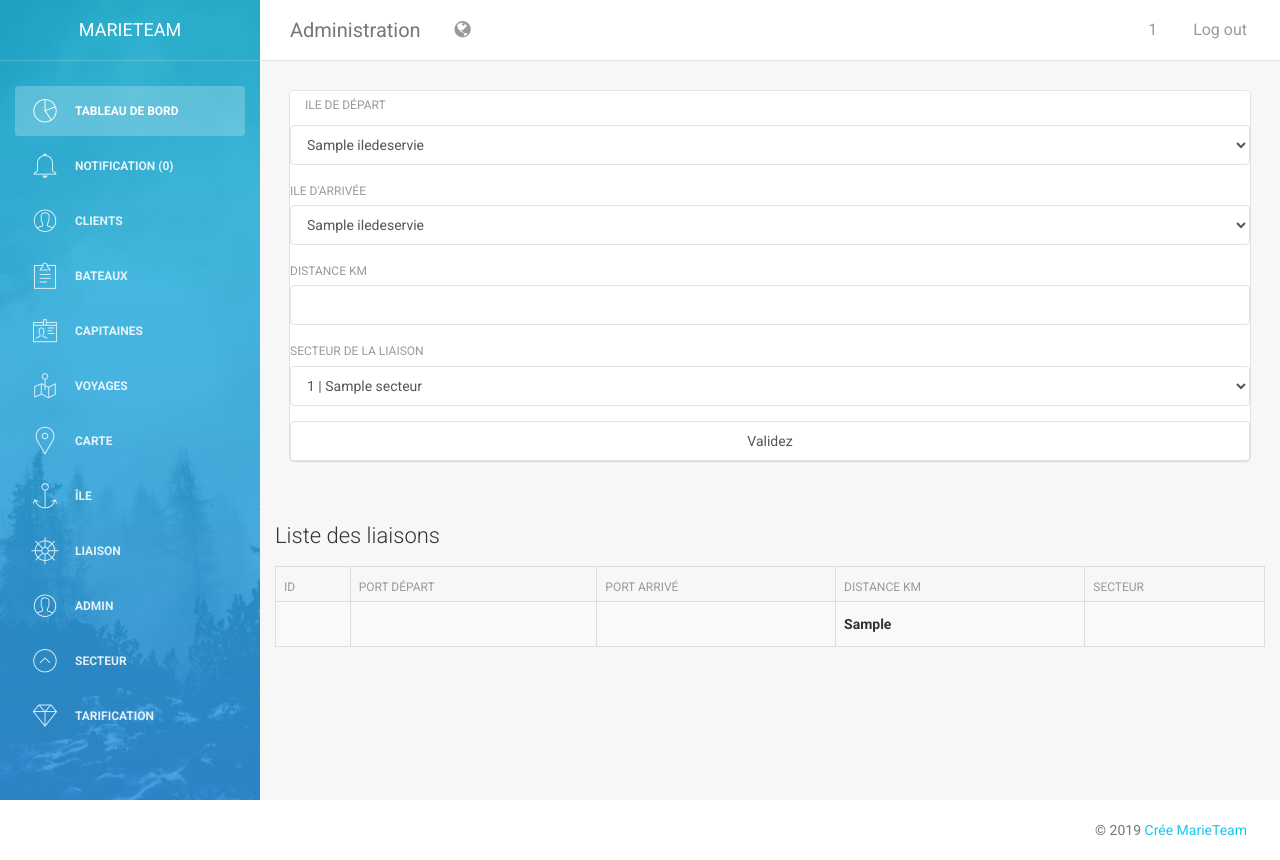
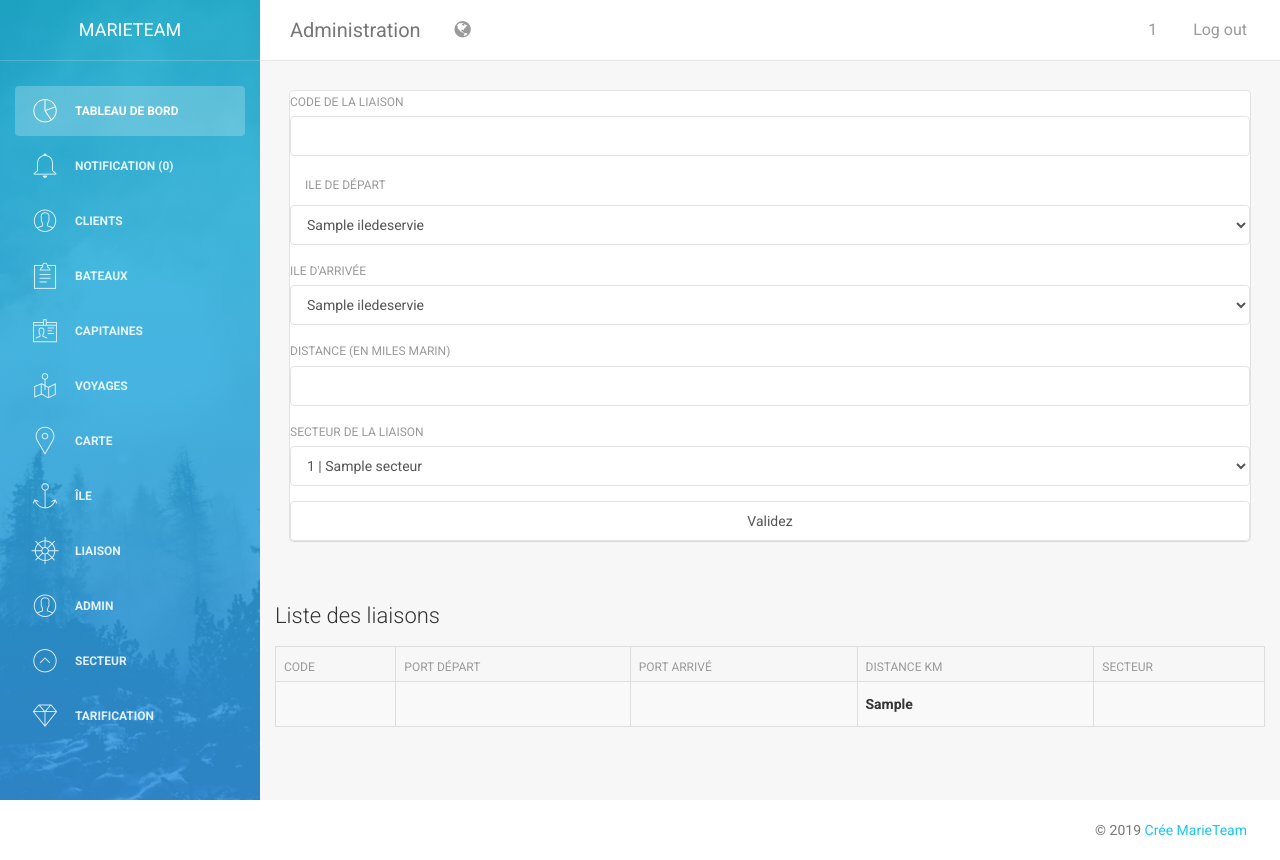
Before and after one commit to lean0/marieteam, a PHP site: page /Dashboard/liaison.php in a window 1280 px wide. Run offline with PHP 8.4, Linux system fonts and the light colour scheme; the visitor is signed in with stand-in values (Sample User, id 1); tables that the repository leaves empty or names only in its code hold one stand-in row (values such as "Sample post"); data that the repository does not hold is empty; some libraries are stand-ins or nearby versions.

Commit message:
[Fix] Dashboard : User have to put an ID on every new liaison

```diff
--- a/Dashboard/createliaison.php
+++ b/Dashboard/createliaison.php
@@ -7,13 +7,14 @@ if(isset($_POST['selectPortDepart']) && isset($_POST['selectPortArriver']) && is
     $SPA = $_POST['selectPortArriver'];
     $distance = $_POST['distance'];
     $secteur = $_POST['secteur'];
+    $idliaison = $_POST['codeLiaison'];
     $secteurid = strtok($secteur, ' |');
 
     $nomQui = $_SESSION['loginAdmin'];
     $Libelle = "LIAISON : " . $SPD . "->" . $SPA . " créée";
 
-    $req = $db->connection()->prepare('INSERT INTO liaison (portDepart, portArriver, distance, idSecteur) VALUE (?,?,?,?)');
-    $req->execute([$SPD, $SPA, $distance, $secteurid]);
+    $req = $db->connection()->prepare('INSERT INTO liaison (idLiaison, portDepart, portArriver, distance, idSecteur) VALUE (?,?,?,?)');
+    $req->execute([$idliaison ,$SPD, $SPA, $distance, $secteurid]);
 
     $req2 = $db->connection()->prepare('INSERT INTO notifications (nomQui, Libelle) VALUE (?,?)');
     $req2->execute([$nomQui, $Libelle]);
--- a/Dashboard/liaison.php
+++ b/Dashboard/liaison.php
@@ -33,7 +33,14 @@ $rw = $req->rowCount();
             <div class="row">
                 <div class="col-md-12">
                     <div class="card">
-                    <div class="form-group">
+
+                        <div class="form-group">
+                            <label for="distance" class="col-form-label">Code de la liaison</label>
+                            <input type="number" value="<?=@$_POST['codeLiaison'] ?>"  class="form-control" placeholder=" " name="codeLiaison" id="codeLiaison" required="">
+                        </div>
+
+
+                        <div class="form-group">
                         <form action="createliaison.php" method="post">
 
                             <label for="port depart" class="col-form-label">Ile de départ</label>
@@ -48,6 +55,8 @@ $rw = $req->rowCount();
 
                             </select>
                         </div>
+
+
 
                     <?php
                     $req2 = $db->connection()->prepare('SELECT nom FROM iledeservie');
@@ -68,8 +77,8 @@ $rw = $req->rowCount();
                     </div>
 
                             <div class="form-group">
-                                <label for="distance" class="col-form-label">Distance KM</label>
-                                <input type="number" value="<?=@$_POST['distance'] ?>"  class="form-control" placeholder=" " name="distance" id="distance" required="">
+                                <label for="distance" class="col-form-label">Distance (En miles marin)</label>
+                                <input type="text" value="<?=@$_POST['distance'] ?>"  class="form-control" placeholder=" " name="distance" id="distance" required="">
                             </div>
 
                         <?php
@@ -126,7 +135,7 @@ $rw = $req->rowCount();
                                     ?>
                                     <thead>
                                     <tr>
-                                        <th>ID</th>
+                                        <th>CODE</th>
                                         <th>Port Départ</th>
                                         <th>Port Arrivé</th>
                                         <th>Distance KM</th>
```
